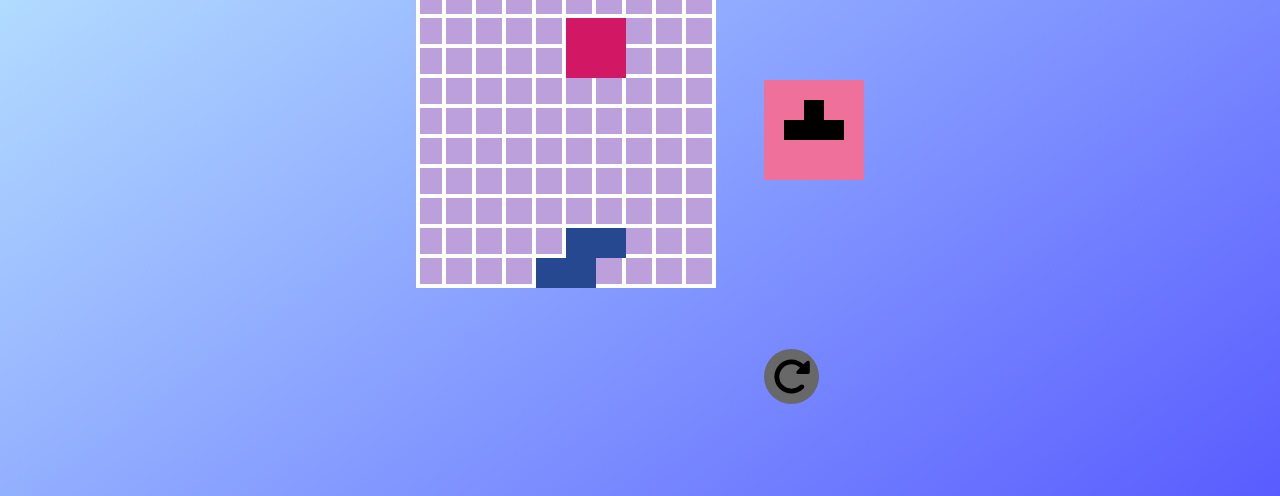
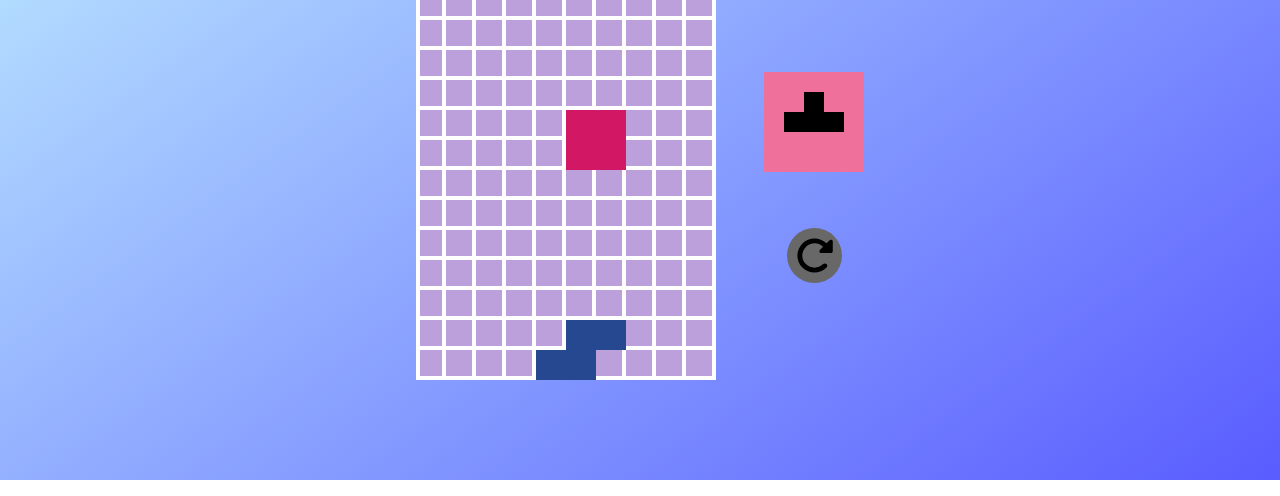
Before and after one commit to loulou1994/Tetris-Game, a website built with Parcel: page index.html in a window 1280 px wide. Shown: the part 320-816 px from the top of the page. Built offline with nearby package versions, Linux system fonts and the light colour scheme.

Commit message:
Update 2 files

```diff
--- a/styles.css
+++ b/styles.css
@@ -1,8 +1,10 @@
 body {
   height: 100%;
+  margin: 0;
   font-family: sans-serif;
   display: flex;
   justify-content: center;
+  align-items: center;
   column-gap: 3rem;
   background-image: linear-gradient(0.9turn, #595cff, #c6f8ff);
 }
@@ -14,7 +16,8 @@ body {
 .controls-wrapper {
   display: flex;
   flex-direction: column;
-  justify-content: space-around;
+  align-items: center;
+  row-gap: 3.5rem;
 }
 
 .controls-wrapper > p {
```
